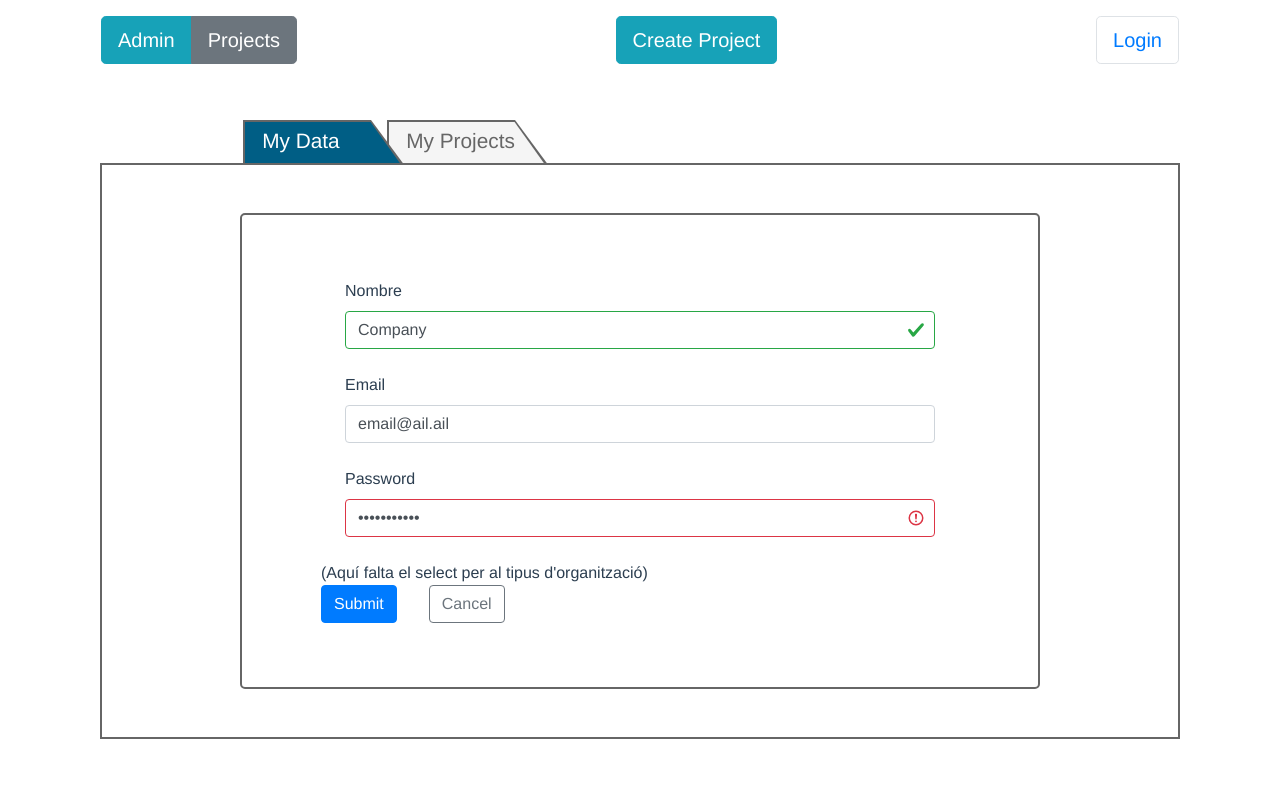
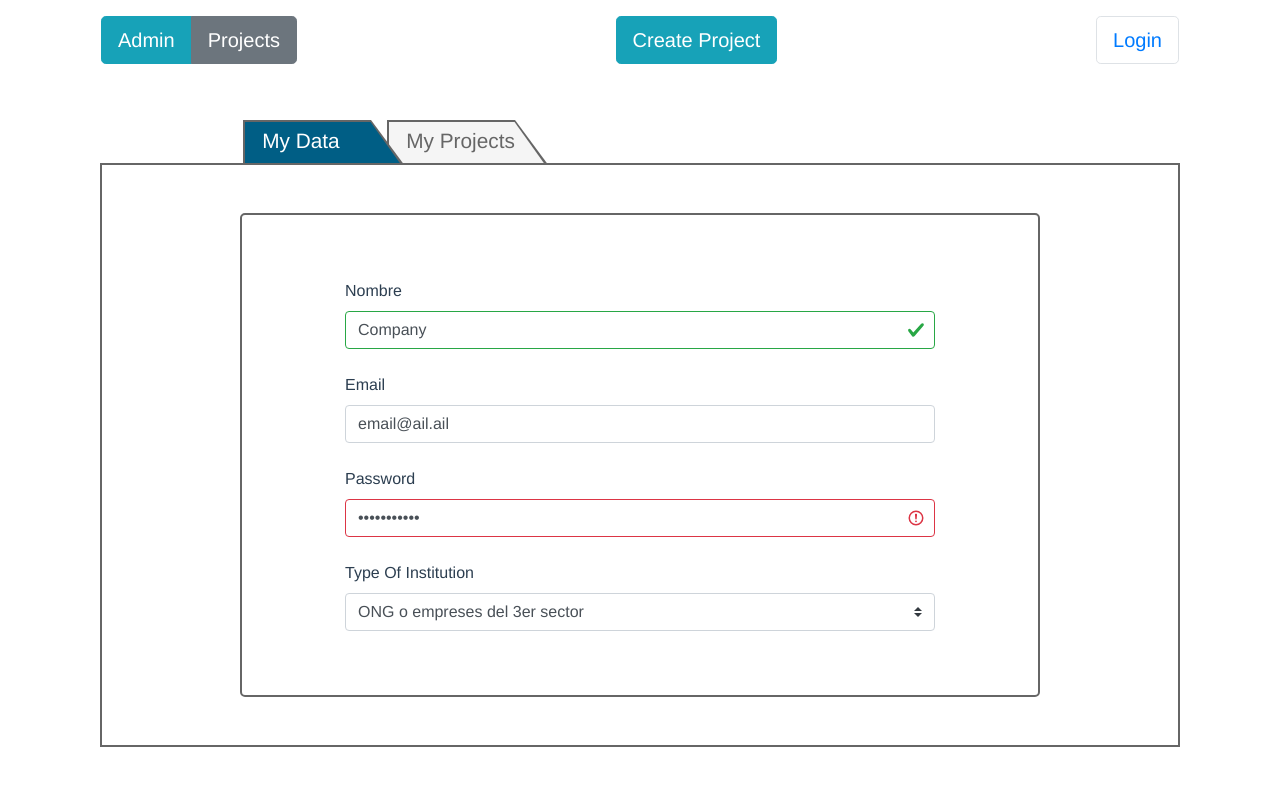
Before and after one commit to pedronieto84/vue-marzo-itacademy-project, a Vue app: page /my-account in a window 1280 px wide. Shown: the top 786 px of the page. Built offline with nearby package versions, Linux system fonts and the light colour scheme; the HTML template or start-up script is replaced by a standard one.

Commit message:
Afegeix select + mostra botons només quan canvien les dades + prepara getter

```diff
--- a/src/components/DataEditForm.vue
+++ b/src/components/DataEditForm.vue
@@ -1,6 +1,10 @@
 <template>
   <div class="container mt-5">
-    <b-form @submit.prevent="onSubmit" class="my-data-form">
+    <b-form
+      @input="showButtons = true"
+      @submit.prevent="onSubmit"
+      class="my-data-form"
+    >
       <form-input
         :inputValue="user.company"
         :name="'Nombre'"
@@ -19,9 +23,15 @@
         :inputType="'password'"
         @input="user.password = $event"
       />
-      <div>(Aquí falta el select per al tipus d'organització)</div>
+      <b-form-group class="m-4">
+        <label>Type Of Institution</label>
+        <b-form-select
+          v-model="user.orgType"
+          :options="orgTypes"
+        ></b-form-select>
+      </b-form-group>
 
-      <div class="buttons-container">
+      <div v-if="showButtons" class="buttons-container mr-4">
         <b-button type="submit" variant="primary">Submit</b-button>
         <b-button type="button" variant="outline-secondary" @click="onCancel"
           >Cancel</b-button
@@ -39,13 +49,26 @@ export default {
   },
   data() {
     return {
+      orgTypes: [
+        "Empresa Pública",
+        "ONG o empreses del 3er sector",
+        "Empresa Privada",
+        "Altres",
+      ],
+      showButtons: false,
       user: {
+        // TODO: Use getCurrentUser getter and **set new user onSubmit()**
         company: "Company",
         email: "email@ail.ail",
         password: "password123",
-        orgType: "ONG",
+        orgType: "ONG o empreses del 3er sector",
       },
     };
+  },
+  computed: {
+    getUser() {
+      return this.$store.getters.getCurrentUser; // It still doesn't return anything...
+    },
   },
   methods: {
     onSubmit() {
@@ -79,7 +102,9 @@ export default {
   margin-bottom: 3rem;
 }
 .buttons-container {
+  margin-top: 4rem;
   display: flex;
+  justify-content: right;
   gap: 2rem;
 }
 </style>
```
